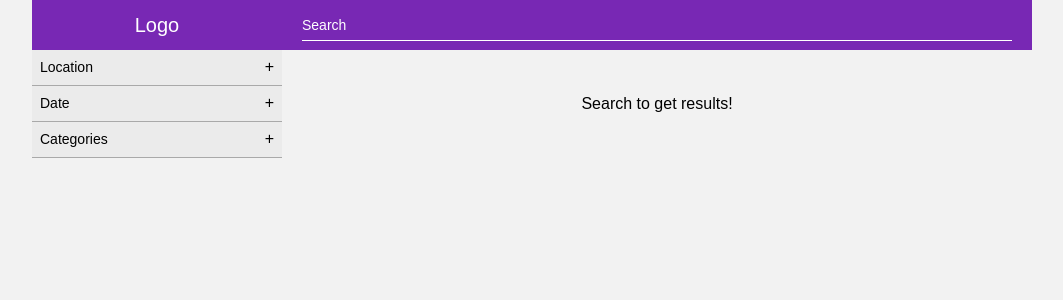
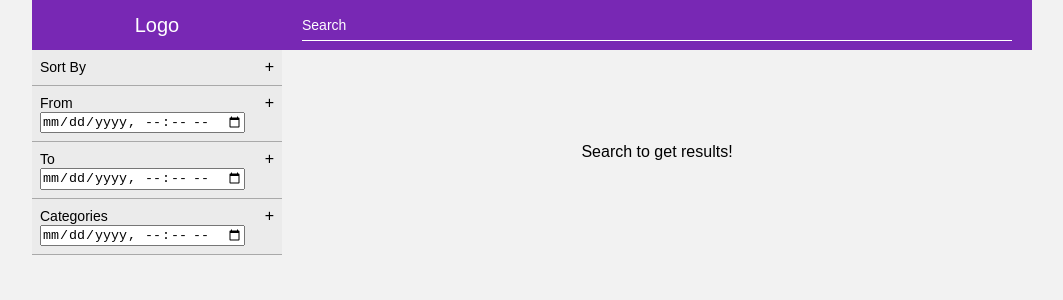
Before and after one commit to chrysophyta/react-filter, a React (Create React App) app: page / in a window 1280 px wide. Shown: the top 300 px of the page, without its empty margins (108-1171 px from the left). Built offline with nearby package versions, Linux system fonts and the light colour scheme.

Commit message:
make filter work

```diff
--- a/package.json
+++ b/package.json
@@ -4,6 +4,7 @@
   "private": true,
   "dependencies": {
     "axios": "^0.18.0",
+    "prop-types": "^15.6.1",
     "react": "^16.4.0",
     "react-dom": "^16.4.0",
     "react-scripts": "1.1.4"
--- a/src/components/App.js
+++ b/src/components/App.js
@@ -11,21 +11,39 @@ class App extends Component {
   constructor(props) {
     super(props);
     this.state = {
-      data: null
+      data: null,
+      filter: {}
     };
   }
   makeRequest = term => {
-    axios.get(URL + term).then(response => {
+    let queryString = this.makeQuery();
+    axios.get(URL + term + queryString).then(response => {
       this.setState({ data: response });
       console.log(response);
     });
   };
+  makeQuery = () => {
+    let queryString = '';
+    Object.keys(this.state.filter).map(filterItem => {
+      queryString += `&${filterItem}=${this.state.filter[filterItem]}`;
+    });
+    console.log(queryString);
+    return queryString;
+  };
+  getFilter = (id, value) => {
+    // console.log(id, value);
+    const newFilterObject = { ...this.state.filter };
+    newFilterObject[id] = value;
+    this.setState({ filter: newFilterObject });
+  };
+
   render() {
     const result = this.state.data;
+    console.log(this.state);
     return (
       <div className="App">
         <Header sendRequest={this.makeRequest} />
-        <Filter />
+        <Filter handleFilter={this.getFilter} />
         <Result results={result} />
       </div>
     );
--- a/src/components/Filter.js
+++ b/src/components/Filter.js
@@ -1,12 +1,43 @@
 import React, { Component } from 'react';
 import FilterItem from './FilterItem';
+// import FilterItemTime from './FilterItemTime';
 
 export default class Filter extends Component {
+  // constructor(props) {
+  //   super(props);
+  //   this.state = {
+  //     sortBy: null,
+  //     from: null,
+  //     to: null
+  //   };
+  // }
+  getFilterOptions = (id, e) => {
+    this.props.handleFilter(id, e.target.value);
+    console.log(e.target.value, id);
+    // console.log(this.props.handleFilter);
+  };
   render() {
     return (
       <div className="filter">
-        <FilterItem id="location" title="Location" />
-        <FilterItem id="date" title="Date" />
+        <FilterItem
+          handleChange={this.getFilterOptions}
+          id="sortBy"
+          title="Sort By"
+          type="select"
+          options={['revelancy', 'popularity', 'publishAt']}
+        />
+        <FilterItem
+          handleChange={this.getFilterOptions}
+          id="from"
+          title="From"
+          type="datetime-local"
+        />
+        <FilterItem
+          handleChange={this.getFilterOptions}
+          id="to"
+          title="To"
+          type="datetime-local"
+        />
         <FilterItem id="categories" title="Categories" />
       </div>
     );
--- a/src/components/FilterItem.js
+++ b/src/components/FilterItem.js
@@ -1,24 +1,43 @@
 import React, { Component } from 'react';
+import PropTypes from 'prop-types';
 
 export default class FilterItem extends Component {
   constructor(props) {
     super(props);
   }
+  static propTypes = {
+    options: PropTypes.array.isRequired
+  };
+  static defaultProps = {
+    options: []
+  };
+  test = e => {
+    const id = this.props.id;
+    this.props.handleChange(id, e);
+  };
   render() {
-    const { id, title } = this.props;
+    const { id, title, type, options, handleChange } = this.props;
+    const selectInput = (
+      <select onChange={this.test}>
+        {options.map((option, index) => {
+          return (
+            <option key={index} value={option}>
+              {option}
+            </option>
+          );
+        })}
+      </select>
+    );
+    const datetimeInput = (
+      <input id="datetime" type="datetime-local" onChange={this.test} />
+    );
     return (
-      <div className="filter-item">
+      <form className="filter-item">
         <p className="filter-item-title">{title}</p>
         <label htmlFor={id}>+</label>
         <input id={id} type="checkbox" className="filter-item-toggle" />
-        <select>
-          <option value="first">First Value</option>
-          <option value="second" selected>
-            Second Value
-          </option>
-          <option value="third">Third Value</option>
-        </select>
-      </div>
+        {type === 'select' ? selectInput : datetimeInput}
+      </form>
     );
   }
 }
```
